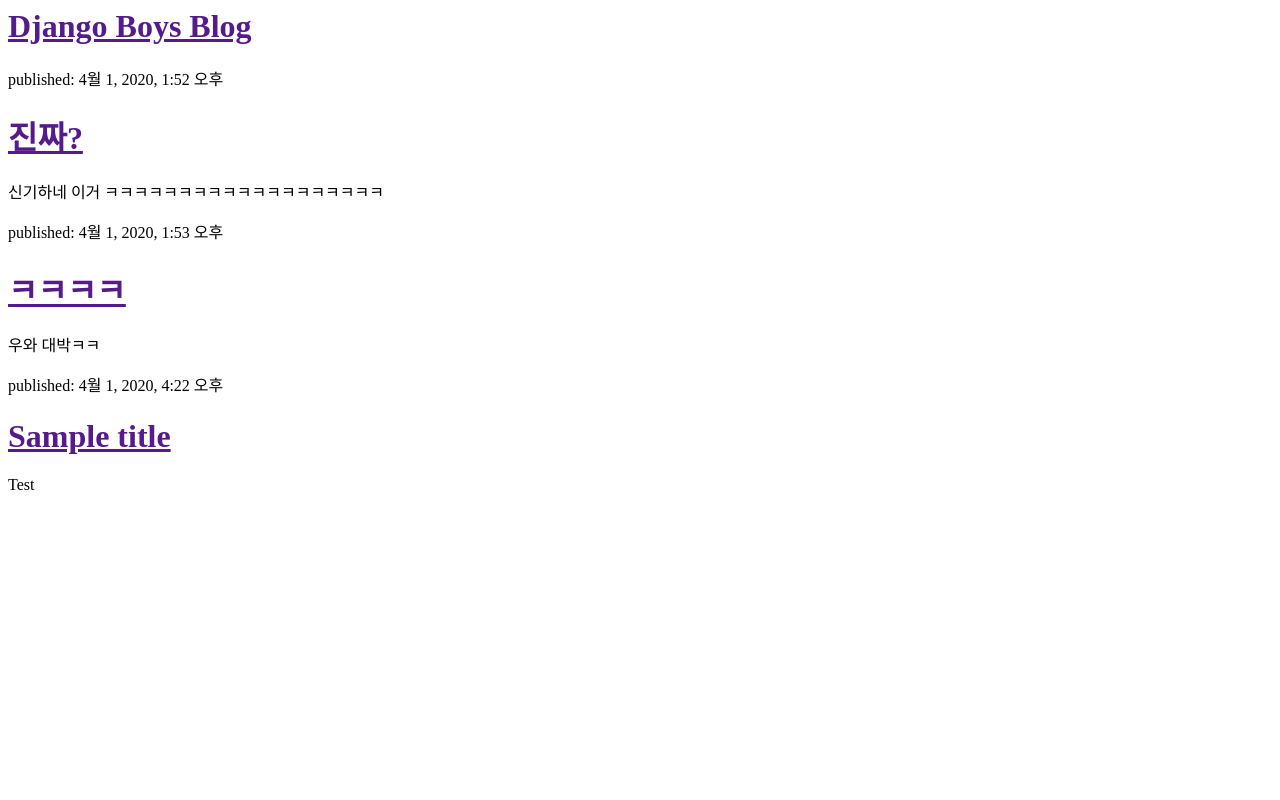
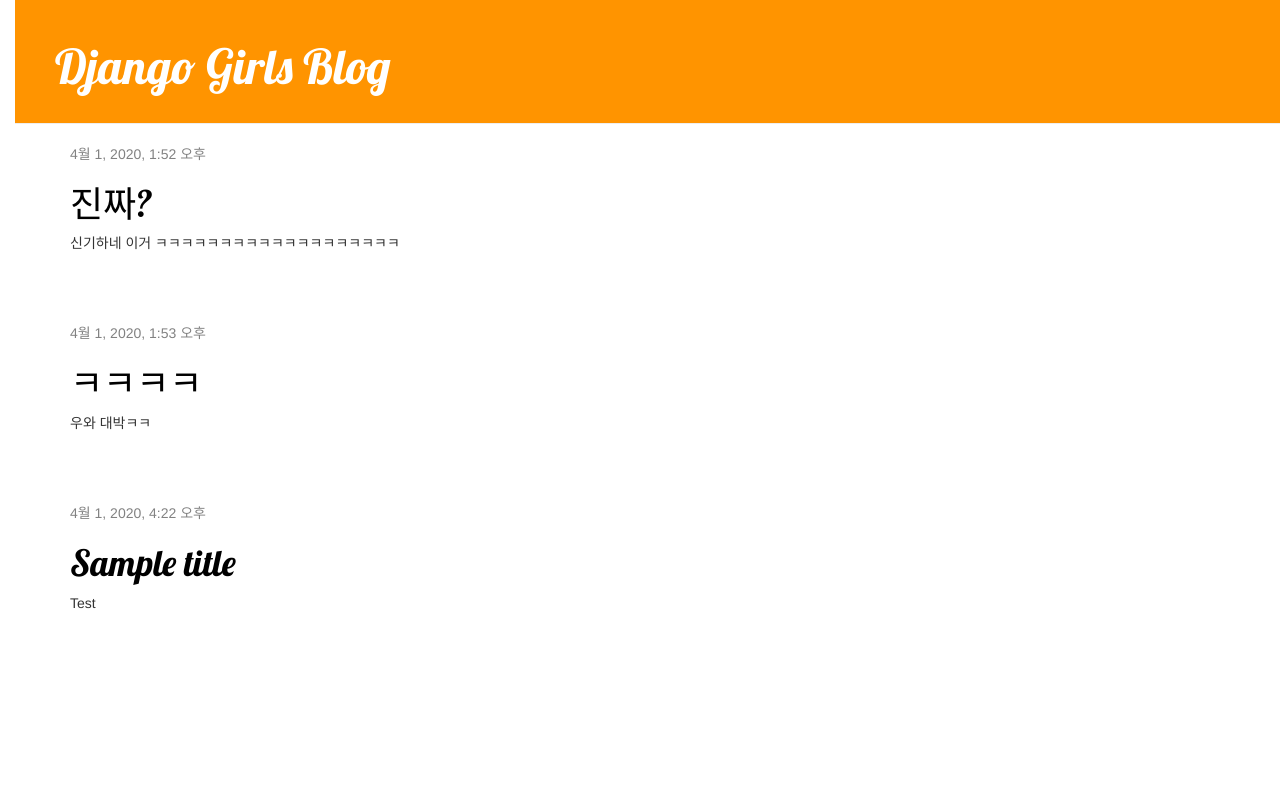
Before and after one commit to eunQQ/my-first-blog, a Django app: page / in a window 1280 px wide. Run offline with Django 3.2, Linux system fonts and the light colour scheme; data comes from the database, SQL or seed files in the repository; some libraries are stand-ins or nearby versions.

Commit message:
Added view and template for detailed blog post as well as CSS for the site.

```diff
--- /dev/null
+++ b/blog/static/css/blog.css
@@ -0,0 +1,59 @@
+h1 a {
+    color: #FCA205;
+}
+
+body {
+    padding-left: 15px;
+}
+
+h1 a {
+    color: #FCA205;
+    font-family: 'Lobster';
+}
+
+.page-header {
+    background-color: #ff9400;
+    margin-top: 0;
+    padding: 20px 20px 20px 40px;
+}
+
+.page-header h1, .page-header h1 a, .page-header h1 a:visited, .page-header h1 a:active {
+    color: #ffffff;
+    font-size: 36pt;
+    text-decoration: none;
+}
+
+.content {
+    margin-left: 40px;
+}
+
+h1, h2, h3, h4 {
+    font-family: 'Lobster', cursive;
+}
+
+.date {
+    color: #828282;
+}
+
+.save {
+    float: right;
+}
+
+.post-form textarea, .post-form input {
+    width: 100%;
+}
+
+.top-menu, .top-menu:hover, .top-menu:visited {
+    color: #ffffff;
+    float: right;
+    font-size: 26pt;
+    margin-right: 20px;
+}
+
+.post {
+    margin-bottom: 70px;
+}
+
+.post h1 a, .post h1 a:visited {
+    color: #000000;
+}
--- /dev/null
+++ b/blog/templates/blog/base.html
@@ -0,0 +1,23 @@
+{% load static %}
+<html>
+    <head>
+        <title>Django Girls blog</title>
+        <link rel="stylesheet" href="//maxcdn.bootstrapcdn.com/bootstrap/3.2.0/css/bootstrap.min.css">
+        <link rel="stylesheet" href="//maxcdn.bootstrapcdn.com/bootstrap/3.2.0/css/bootstrap-theme.min.css">
+        <link href='//fonts.googleapis.com/css?family=Lobster&subset=latin,latin-ext' rel='stylesheet' type='text/css'>
+        <link rel="stylesheet" href="{% static 'css/blog.css' %}">
+    </head>
+    <body>
+        <div class="page-header">
+            <h1><a href="/">Django Girls Blog</a></h1>
+        </div>
+        <div class="content container">
+            <div class="row">
+                <div class="col-md-8">
+                {% block content %}
+                {% endblock %}
+                </div>
+            </div>
+        </div>
+    </body>
+</html>
--- a/blog/templates/blog/post_list.html
+++ b/blog/templates/blog/post_list.html
@@ -1,22 +1,13 @@
-<!--
-    template tags: 파이썬을 HTML로 바꿔주어, 빠르고 쉽게 동적인 웹 사이트를 만들 수 있게 도와줌
--->
-<html>
-    <head>
-        <title>Django Boys blog</title>
-    </head>
-    <body>
-        <div>
-            <h1><a href="">Django Boys Blog</a></h1>
+{% extends 'blog/base.html' %}
+
+{% block content %}
+    {% for post in posts %}
+        <div class="post">
+            <div class="date">
+                {{ post.published_date }}
+            </div>
+            <h1><a href="{% url 'post_detail' pk=post.pk %}">{{ post.title }}</a></h1>
+            <p>{{ post.text|linebreaksbr }}</p>
         </div>
-
-        {% for post in posts %}
-            <div>
-                <p>published: {{ post.published_date }}</p>
-                <h1><a href="">{{ post.title }}</a></h1>
-                <p>{{ post.text|linebreaksbr }}</p>
-            </div>
-        {% endfor %}
-
-    </body>
-</html>
+    {% endfor %}
+{% endblock %}
--- a/blog/urls.py
+++ b/blog/urls.py
@@ -3,4 +3,5 @@
 
 urlpatterns = [
     path('', views.post_list, name='post_list'),
+    path('post/<int:pk>/', views.post_detail, name='post_detail'),
 ]
--- a/blog/views.py
+++ b/blog/views.py
@@ -1,5 +1,6 @@
 from django.shortcuts import render
 from django.utils import timezone
+from django.shortcuts import render, get_object_or_404
 from .models import Post
 
 def post_list(request):
@@ -9,3 +10,7 @@
     # 'blog/post_list.html': 템플릿
     # {}: 템플릿을 사용하기 위해 이곳에 매개변수를 추가
     return render(request, 'blog/post_list.html', {'posts': posts})
+
+def post_detail(request, pk):
+    post = get_object_or_404(Post, pk=pk)
+    return render(request, 'blog/post_detail.html', {'post': post})
```
Also changed, not shown: blog/templates/blog/post_detail.html (added, +13 -0 lines).
